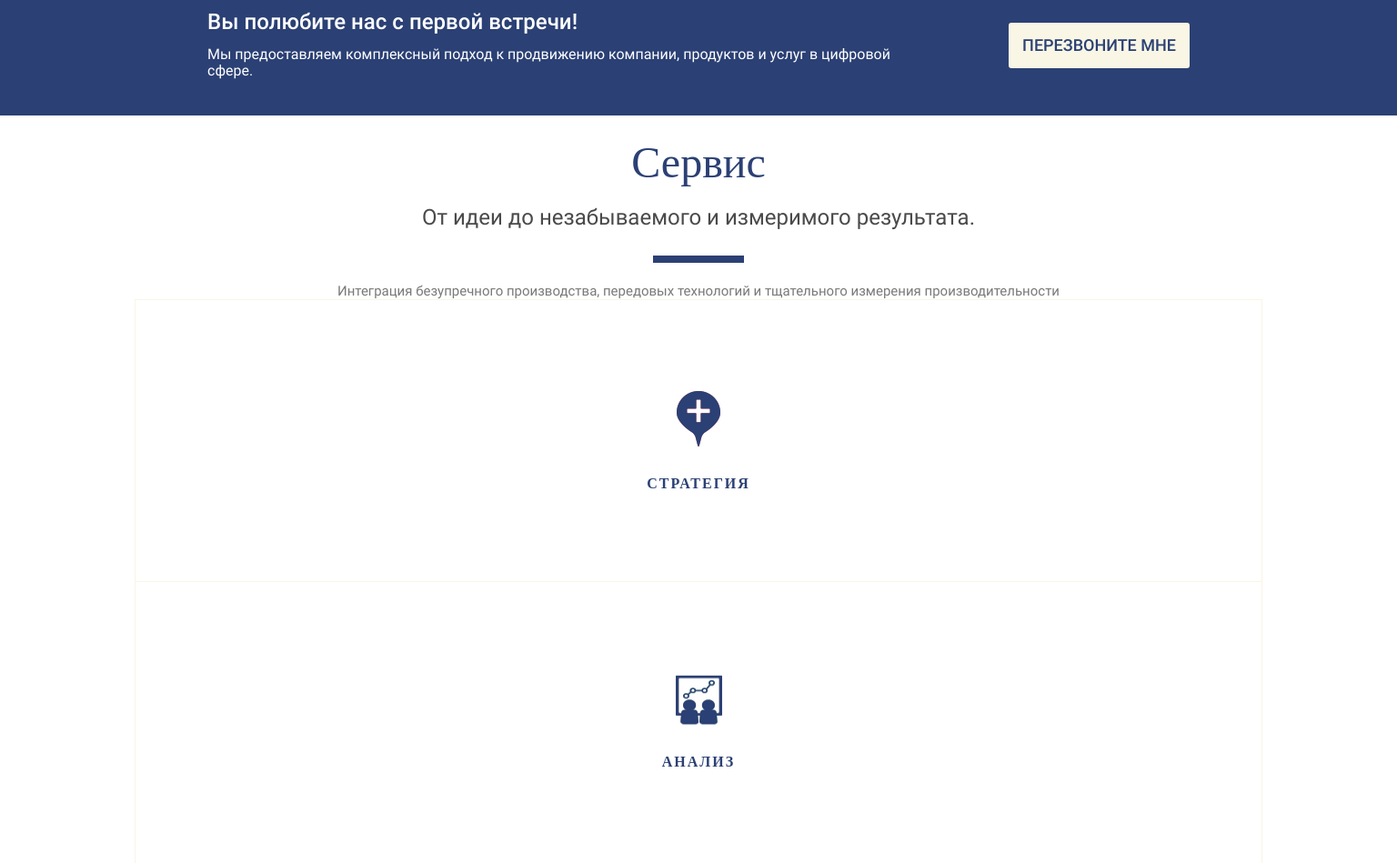
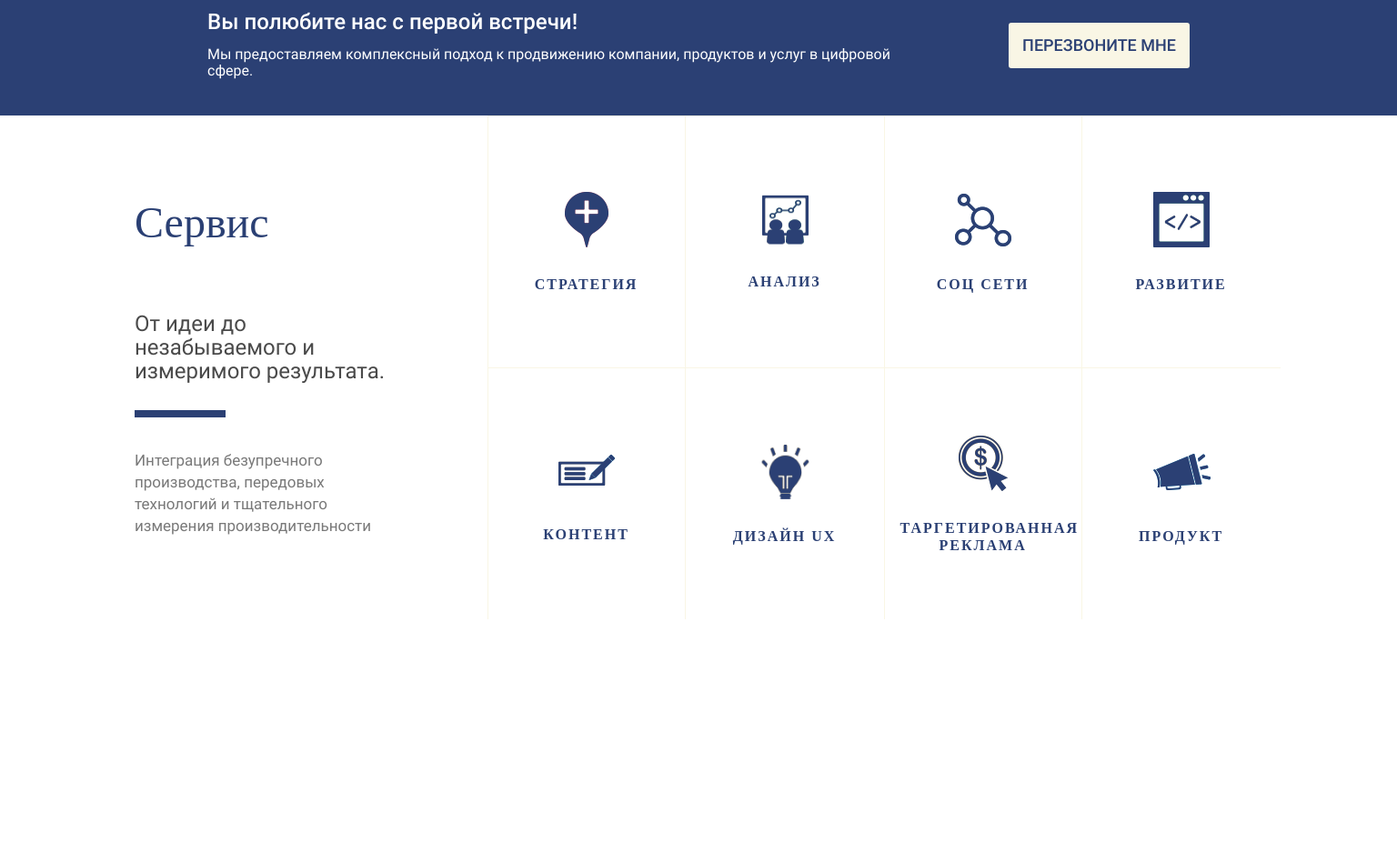
Before and after one commit to mrrsmth/di-gi, a plain HTML site: page index.html in a window 1536 px wide. Shown: the part 800-1749 px from the top of the page at 91% size. After the commit the page ends 1481 px from the top, so only its background shows below. Drawn offline with nearby package versions, Linux system fonts and the light colour scheme; files that its build step writes are made by us from their sources.

Commit message:
Адаптив  до секции 1440px( включительно).
1440px сделана с ошибкой(исправлю)

```diff
--- a/index.html
+++ b/index.html
@@ -139,7 +139,7 @@
             <div class="services__item">
                <div class="services__item-inner">
                   <img src="images/serv-7.png" alt="" class="services__item-img">
-                  <h6 class="services__item-title">ТАРГЕТИРОВАННАЯ РЕКЛАМА</h6>
+                  <h6 class="services__item-title">ТАРГЕТИРОВАННАЯ <br>РЕКЛАМА</h6>
                   <p class="services__item-text">Создадим уникальный и удобный дизайн..</p>
                   <a class="services__item-link" href="">ПОДРОБНЕЕ</a>
                </div>
--- a/scss/style.scss
+++ b/scss/style.scss
@@ -415,8 +415,9 @@
 
          .services__item-inner {
             border: 4px solid $accent;
-            margin: 18px;
+            margin: 18px 0;
             padding: 20px 20px 7px 20px;
+            min-height: 277px;
          }
       }
    }
@@ -453,7 +454,7 @@
 
 @media (min-width: 640px) {
    .services {
-      padding: 24px 0 99px;
+      padding: 24px 0 0;
 
       &__title {
          font-size: 48px;
@@ -482,9 +483,178 @@
             bottom: 0;
             left: 0;
             right: 0;
-
          }
       }
 
+      &__text {
+         color: #797979;
+         font-size: 17px;
+         line-height: 24px;
+         margin-bottom: 40px;
+      }
+
+      &__items {
+         display: flex;
+         flex-wrap: wrap;
+         margin: 0 -30px;
+      }
+
+      &__item {
+         min-height: 310px;
+         width: 50%;
+
+         &:nth-child(even) {
+            border-left: none;
+         }
+
+         &:last-child {
+            border-bottom: none;
+         }
+      }
    }
 }
+
+@media (min-width: 768px) {
+   .services {
+      padding: 50px 0 0;
+
+      &__title {
+         margin-bottom: 30px;
+      }
+
+      &__descr {
+         text-align: left;
+
+         &::after {
+            margin-left: 0;
+         }
+      }
+
+      &__text {
+         margin-bottom: 27px;
+         text-align: left;
+      }
+
+      &__items {
+         display: flex;
+         flex-wrap: wrap;
+         margin: 0 -40px;
+      }
+
+      &__item {
+         min-height: 334px;
+
+         &:hover {
+            .services__item-inner {
+               border: 4px solid $accent;
+               margin: 18px 0;
+               padding: 35px 20px 7px 20px;
+               min-height: 288px;
+            }
+         }
+      }
+   }
+}
+
+@media (min-width: 1024px) {
+   .services {
+      padding: 52px 0 0;
+
+      &__title {
+         margin-bottom: 61px;
+      }
+
+      &__descr {
+         line-height: 26px;
+         padding-bottom: 46px;
+         margin-bottom: 40px;
+      }
+
+      &__text {
+         margin-bottom: 32px;
+         max-width: 608px;
+      }
+
+      &__items {
+         display: flex;
+         flex-wrap: wrap;
+      }
+
+      &__item {
+         min-height: 277px;
+         max-width: 25%;
+         padding: 0 17px;
+
+         &:nth-child(2),
+         &:nth-child(6) {
+            border-right: none;
+         }
+
+         &:hover {
+            padding: 0 17px;
+
+            .services__item-inner {
+
+               border: 4px solid $accent;
+               margin: 9px 0;
+               padding: 21px 9px 5px;
+               min-height: 255px;
+            }
+         }
+      }
+   }
+}
+
+@media (min-width: 1440px) {
+   .services {
+      padding: 0;
+
+      &__inner {
+         display: flex;
+         /*  justify-content: space-between; */
+      }
+
+      &__head {
+         width: 350px;
+         margin-right: 100px;
+      }
+
+      &__title {
+         margin: 90px 0 70px;
+         text-align: left;
+      }
+
+      &__descr {
+         padding-bottom: 38px;
+         margin-bottom: 35px;
+      }
+
+      &__items {
+         min-width: 853px;
+         margin: 0 -100px 0 0;
+      }
+
+      &__item {
+         max-height: 270px;
+         max-width: 218px;
+         padding: 0 17px;
+
+         &:nth-child(4),
+         &:nth-child(8) {
+            border-right: none;
+         }
+
+         &:hover {
+            padding: 0 17px;
+
+            .services__item-inner {
+
+               border: 4px solid $accent;
+               margin: 9px 0;
+               padding: 21px 9px 5px;
+               min-height: 255px;
+            }
+         }
+      }
+   }
+}
```
